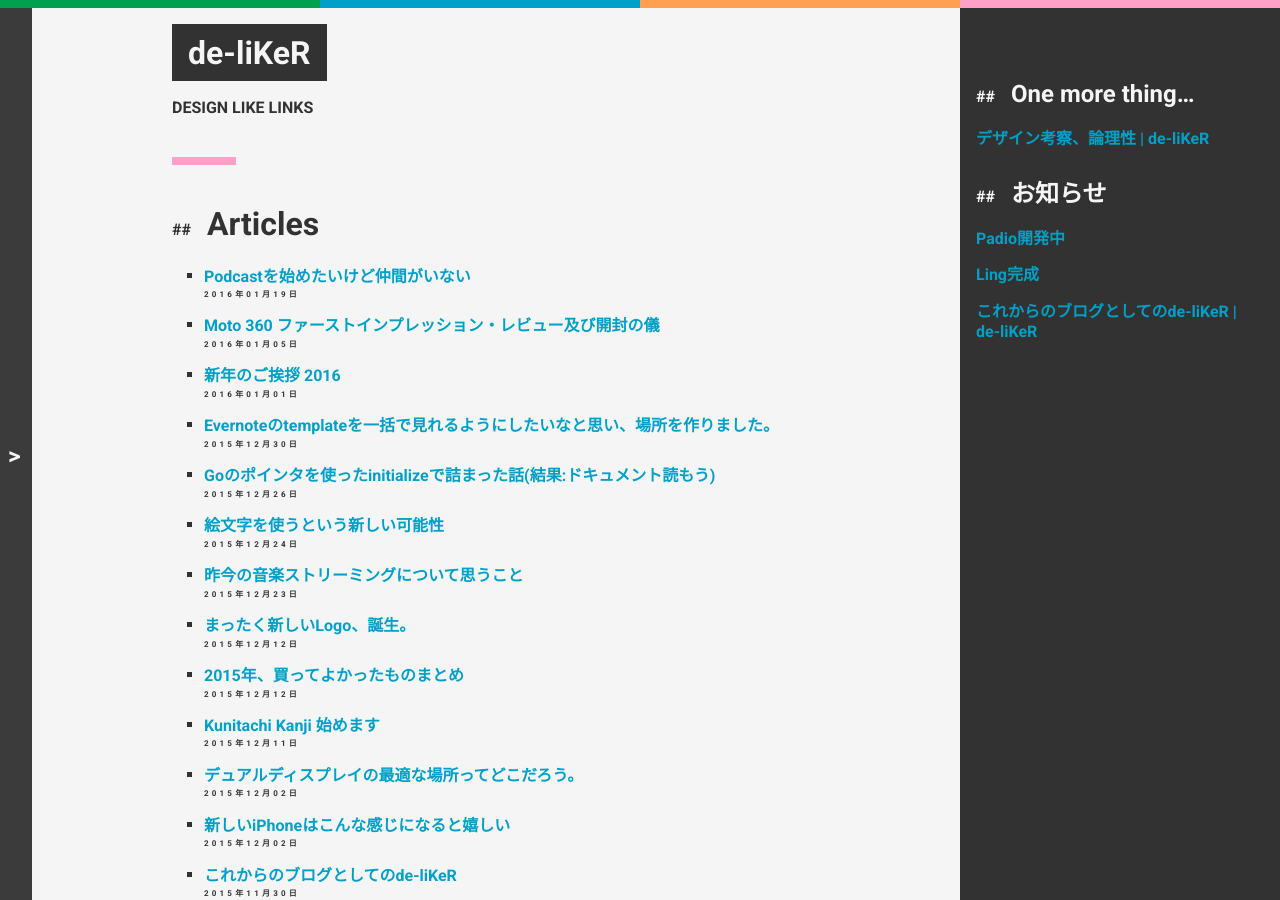
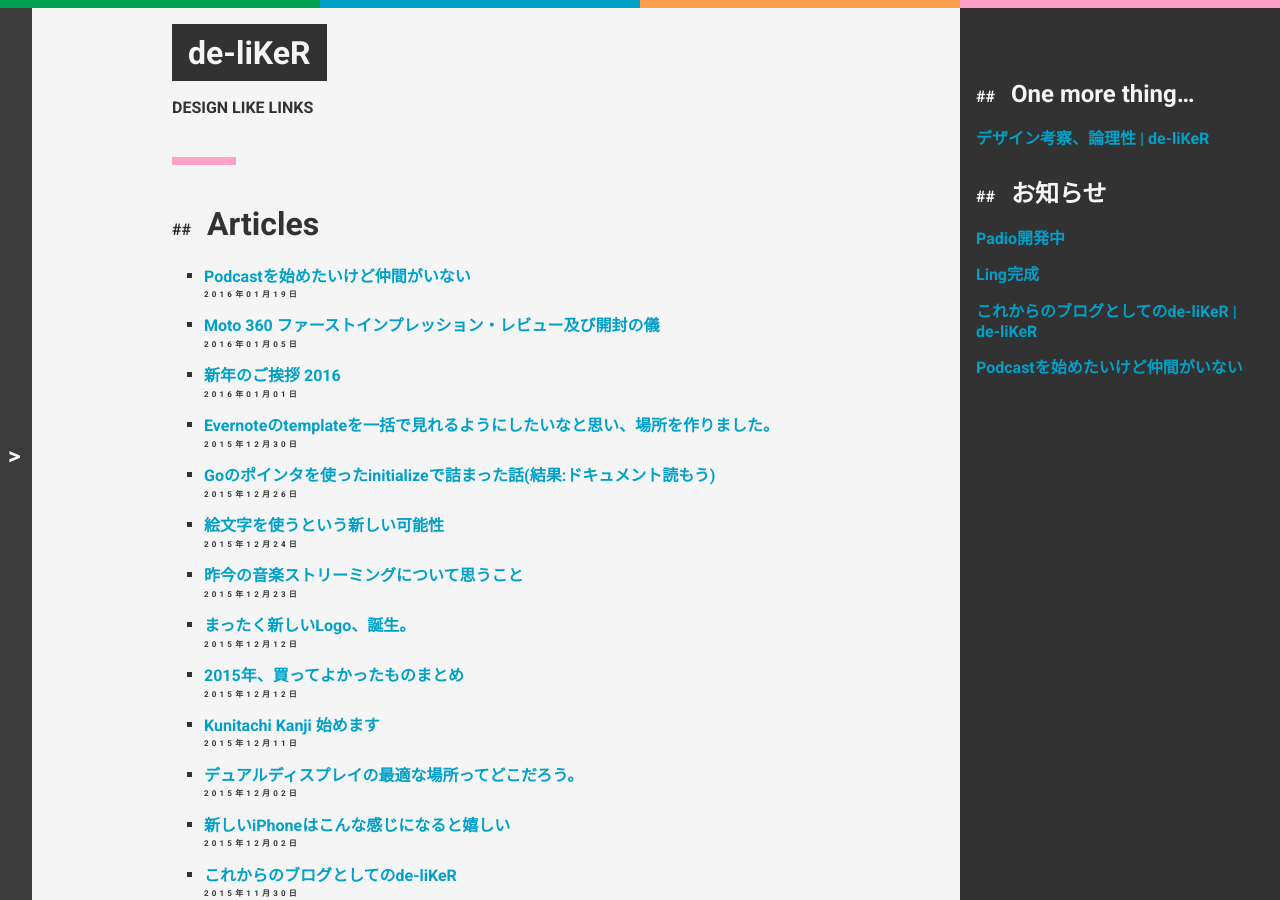
Before and after one commit to CreatorQsF/creatorqsf.github.io, a Jekyll site: the page built from index.md, in a window 1280 px wide and 900 px high. Built offline with Jekyll 4.4.1, drawn with Linux system fonts in a browser that asks for light colours.

Commit message:
2016/01/20

```diff
--- a/_layouts/default.html
+++ b/_layouts/default.html
@@ -59,6 +59,7 @@ ga('send', 'pageview');
       <li><a href="http://padio.de-liker.com">Padio開発中</a></li>
       <li><a href="http://ling.queensya.com">Ling完成</a></li>
       <li><a href="https://de-liker.com/de-liker-future-as-a-blog.html">これからのブログとしてのde-liKeR | de-liKeR</a></li>
+      <li><a href="https://de-liker.com/prepare-to-start-podcast.html">Podcastを始めたいけど仲間がいない</a></li>
     </ul>
   </aside>
   <hr>
```
